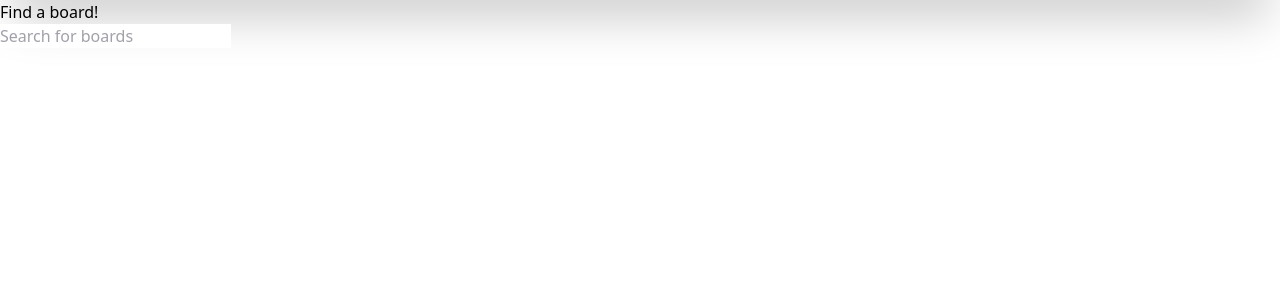
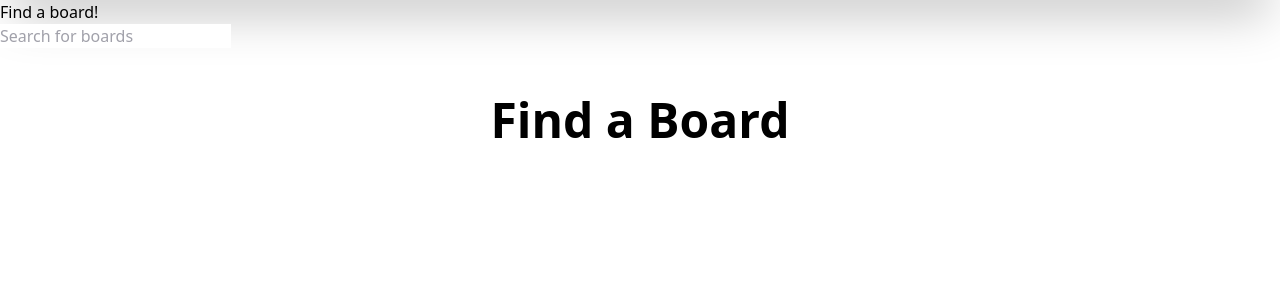
Before and after one commit to Andistar12/cis422-proj-2, a Flask app: page /findboard.html in a window 1280 px wide. Shown: the part 64-364 px from the top of the page. Run offline with Flask 2, Linux system fonts and the light colour scheme; data that the repository does not hold is empty; style sheets or scripts are compiled from the project's sources.

Commit message:
Implement findboard frontend/backend communication

```diff
--- a/server_api.py
+++ b/server_api.py
@@ -6,6 +6,8 @@ from flask import Response
 
 import db_connect
 import server_auth
+import bson
+from bson import json_util
 from bson.objectid import ObjectId
 
 # The blueprint for Flask to load in the main server file
@@ -50,8 +52,8 @@ def api_boards():
     data = flask.request.args #fetch the arguments from the GET request
     search = data['search'] #extract the search term and offset from the request
     offset = int(data['offset'])
-    boards = db.fetch_boards(search, offset) #query database with keyword
-    return flask.jsonify(boards) #return a JSON of the boards
+    boards = db.fetch_boards(search, offset, False) #query database with keyword
+    return json_util.dumps(boards) # Return a JSON (using BSON decoder) of the boards
 
 
 @blueprint.route("/api/board/user")
--- a/templates/findboard.html
+++ b/templates/findboard.html
@@ -8,4 +8,67 @@
 <input type="text" placeholder="Search for boards">
 <!-- list boards here in somesort of grid-->
 
+<section class="max-w-6xl mx-auto px-4 sm:px-6 lg:px-4 py-12">
+    <div class="text-center pb-12">
+        <h1 class="font-bold text-3xl md:text-4xl lg:text-5xl font-heading">
+            Find a Board
+        </h1>
+    </div>
+    <div class="grid place-items-center grid-cols-1 sm:grid-cols-2  md:grid-cols-2 lg:grid-cols-3 gap-4 xl:grid-cols-4 justify-center" id="findboard_section"></div>
+</section>
+
+<!-- Define the template for an arbitrary board -->
+<template id="findboard_template">
+    <div class="w-full max-w-md py-4 px-8 bg-nav_grey shadow-lg rounded-lg my-20 flex flex-col justify-center">
+        <div>
+            <h3 class="text-jade text-3xl font-semibold">Temp Board Name</h3>
+            <p class="mt-2">Lorem ipsum dolor sit amet consectetur adipisicing elit. Quae dolores deserunt ea doloremque natus error, rerum quas odio quaerat nam ex commodi hic, suscipit in a veritatis pariatur minus consequuntur!</p>
+        </div>
+        <div class="flex justify-end mt-4">
+            <a href="#" class="text-xl font-medium text-chardonnay">Go to board -></a>
+        </div>
+        </div>
+</template>
+
+<!-- Javascript to load the boards-->
+<script>
+    $(document).ready(function () {
+        if ('content' in document.createElement('template')) {
+
+            // Find parent section and template child to clone
+            let sec = document.querySelector("#findboard_section");
+            let template = document.querySelector("#findboard_template")
+
+            // Define success function
+            success = function(data) {
+
+                data.forEach(function(board) {
+                    // Setup board
+                    let clone = template.content.cloneNode(true);
+                    let title = clone.querySelector("h3");
+                    title.innerHTML = board["board_name"];
+                    let desc = clone.querySelector("p");
+                    desc.innerHTML = board["board_description"];
+                    let link = clone.querySelector("a");
+                    // TODO set board link
+
+                    // Add board to layout
+                    sec.appendChild(clone);
+                });
+
+                console.log("Received data from backend:");
+                console.log(data);
+            };
+
+            // Define error function
+            error = function() {
+                alert("An error occurred fetching boards. Reload page?")
+            };
+
+            // Do board fetch
+            fetch_boards(".*", 0, success, error);
+        }
+    });
+</script>
+
 {% endblock %}
```
